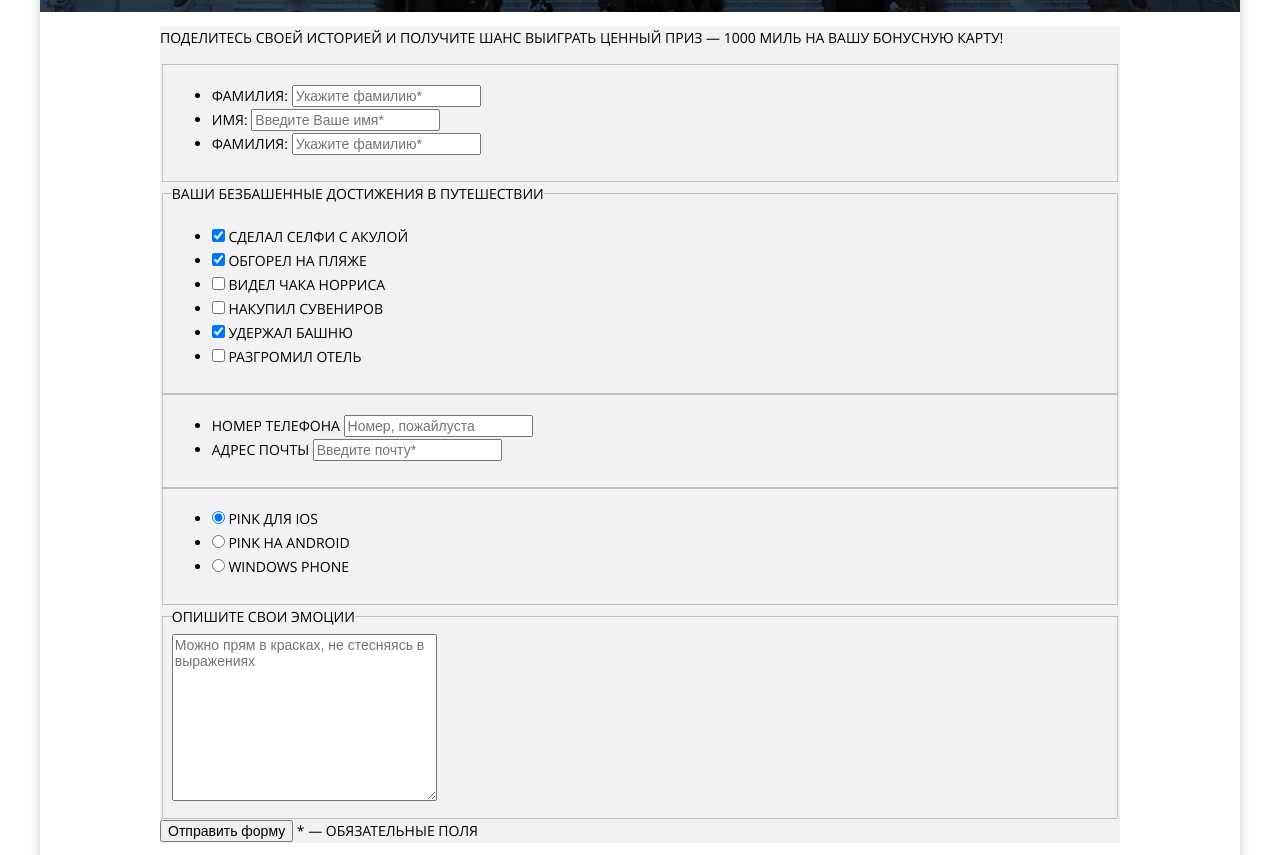
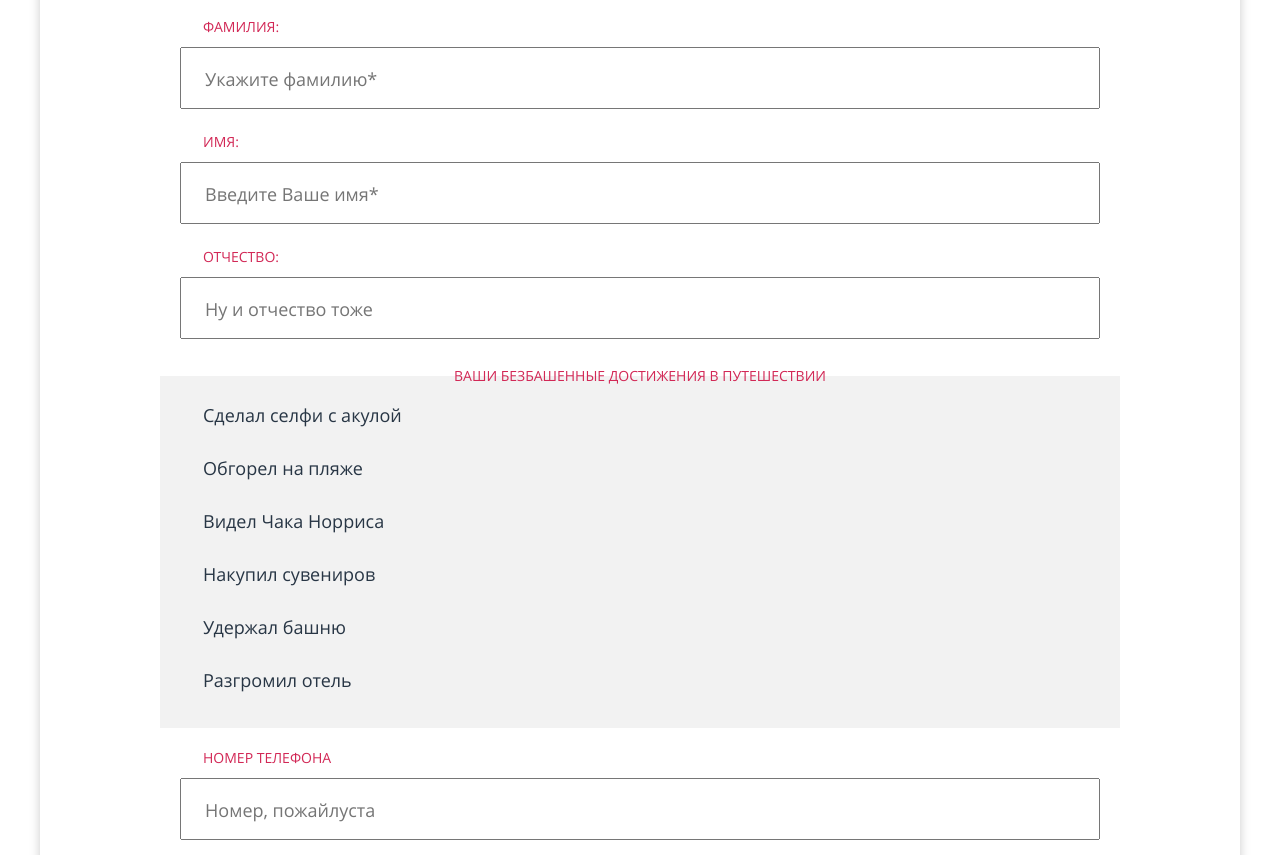
Before and after one commit to IgorViV/Pink, a website: page source/form.html in a window 1280 px wide. Shown: the part 563-1418 px from the top of the page. Drawn offline with nearby package versions, Linux system fonts and the light colour scheme; files that its build step writes are made by us from their sources.

Commit message:
Верстает мобильную версию страницы form.html

```diff
--- a/source/form.html
+++ b/source/form.html
@@ -93,8 +93,8 @@
             </svg>
           </button>
         </div>
-        <section class="page-banner">
-          <h2>Конкурс на самое безбашенное путишествие с Пинк</h2>
+        <section class="page-banner page-banner--form">
+          <h2>Конкурс на самое безбашенное путешествие с Пинк</h2>
         </section>
       </header>
       <main class="main">
@@ -122,8 +122,8 @@
                   <input type="text" id="first-name" required placeholder="Введите Ваше имя*">
                 </li>
                 <li class="input-block__item">
-                  <label for="last-name">Фамилия:</label>
-                  <input type="text" id="last-name" required placeholder="Укажите фамилию*">
+                  <label for="last-name">Отчество:</label>
+                  <input type="text" id="last-name" required placeholder="Ну и отчество тоже">
                 </li>
               </ul>
             </fieldset>
@@ -133,38 +133,38 @@
                   Ваши безбашенные достижения в путешествии
                 </span>
               </legend>
-              <ul class="input-block">
-                <li class="input-block__item">
+              <ul class="input-block input-block--progress">
+                <li class="input-block__item input-block__item--progress">
                   <label>
                       <input type="checkbox" name="progress" value="selfie with a shark" checked>
                       Сделал селфи с акулой
                   </label>
                 </li>
-                <li class="input-block__item">
+                <li class="input-block__item input-block__item--progress">
                   <label>
                     <input type="checkbox" name="progress" value="burnt on the beach" checked>
                     Обгорел на пляже
                   </label>
                 </li>
-                <li class="input-block__item">
+                <li class="input-block__item input-block__item--progress">
                   <label>
                     <input type="checkbox" name="progress" value="Chuck Norris saw">
                     Видел Чака Норриса
                   </label>
                 </li>
-                <li class="input-block__item">
+                <li class="input-block__item input-block__item--progress">
                   <label>
                     <input type="checkbox" name="progress" value="bought souvenirs">
                     Накупил сувениров
                   </label>
                 </li>
-                <li class="input-block__item">
+                <li class="input-block__item input-block__item--progress">
                   <label>
                     <input type="checkbox" name="progress" value="held the tower" checked>
                     Удержал башню
                   </label>
                 </li>
-                <li class="input-block__item">
+                <li class="input-block__item input-block__item--progress">
                   <label>
                     <input type="checkbox" name="progress" value="trashed the hotel">
                     Разгромил отель
@@ -191,7 +191,7 @@
             </fieldset>
             <fieldset class="form-group form-group--applications">
               <legend class="form-group__title">
-                <span class="visually-hidden">
+                <span>
                   С каким приложением путешествовали?
                 </span>
               </legend>
--- a/source/less/blocks/form.less
+++ b/source/less/blocks/form.less
@@ -2,10 +2,44 @@
 
 }
 
+.form-group {
+  .reset();
+  padding-top: 0px;
+  padding-left: 20px;
+  padding-right: 20px;
+  padding-bottom: 10px;
+  border: none;
+}
+
+.form-group--progress {
+  background-color: #f2f2f2;
+}
+
+.form-group__title {
+  font-size: 14px;
+  line-height: 18px;
+  text-align: center;
+  color: @label-color;
+}
+
 @media (min-width: @tablet-width) {
-
+  .form-group {
+    // .reset();
+    padding-top: 10px;
+    padding-left: 20px;
+    padding-right: 20px;
+    padding-bottom: 10px;
+    border: none;
+  }
 }
 
 @media (min-width: @desktop-width) {
-
+  .form-group {
+    // .reset();
+    padding-top: 10px;
+    padding-left: 20px;
+    padding-right: 20px;
+    padding-bottom: 10px;
+    border: none;
+  }
 }
--- a/source/less/blocks/input-block.less
+++ b/source/less/blocks/input-block.less
@@ -0,0 +1,71 @@
+.input-block {
+  display: flex;
+  flex-direction: column;
+  .reset();
+  padding-top: 5px;
+  list-style: none;
+}
+
+.input-block__item {
+  display: flex;
+  flex-direction: column;
+  .reset();
+  margin-bottom: 18px;
+
+  label {
+    .reset();
+    margin-bottom: 5px;
+    padding-left: 23px;
+    font-size: 14px;
+    line-height: 30px;
+    font-family: @font-family-base;
+    color: @label-color;
+  }
+
+  input {
+    .reset();
+    padding-top: 15px;
+    padding-left: 23px;
+    padding-bottom: 13px;
+    font-size: 18px;
+    line-height: 30px;
+    font-family: @font-family-base;
+  }
+}
+
+.input-block--progress {
+
+}
+
+.input-block__item--progress {
+  label {
+    // .reset();
+    // margin-bottom: 5px;
+    // padding-left: 23px;
+    font-size: 18px;
+    // line-height: 30px;
+    // font-family: @font-family-base;
+    text-transform: none;
+    color: #283645;
+  }
+
+  input {
+    display: none;
+    // .reset();
+    // padding-top: 15px;
+    // padding-left: 23px;
+    // padding-bottom: 13px;
+    // font-size: 18px;
+    // line-height: 30px;
+    // font-family: @font-family-base;
+
+  }
+}
+
+@media (min-width: @tablet-width) {
+
+}
+
+@media (min-width: @desktop-width) {
+
+}
--- a/source/less/blocks/page-banner.less
+++ b/source/less/blocks/page-banner.less
@@ -3,7 +3,7 @@
   padding-bottom: 85px;
 
   h2 {
-    width: 180px;
+    width: 280px;
     .reset-center();
     font-weight: 300;
     font-size: 24px;
@@ -11,6 +11,11 @@
     text-transform: none;
     text-align: center;
   }
+}
+
+.page-banner--form {
+  padding-top: 30px;
+  padding-bottom: 55px;
 }
 
 @media (min-width: @tablet-width) {
@@ -24,6 +29,17 @@
       line-height: 60px;
     }
   }
+
+  .page-banner--form {
+    padding-top: 70px;
+    padding-bottom: 140px;
+
+    h2 {
+      width: 490px;
+      // font-size: 50px;
+      // line-height: 60px;
+    }
+  }
 }
 
 @media (min-width: @desktop-width) {
--- a/source/less/blocks/questionnaire.less
+++ b/source/less/blocks/questionnaire.less
@@ -0,0 +1,51 @@
+.questionnaire {
+  display: flex;
+  flex-direction: column;
+  background-color: #ffffff;
+}
+
+.questionnaire__header {
+  p {
+    .reset-center();
+    padding-top: 45px;
+    padding-left: 20px;
+    padding-right: 20px;
+    padding-bottom: 30px;
+    font-size: 14px;
+    line-height: 30px;
+    text-align: center;
+    text-transform: none;
+  }
+}
+
+@media (min-width: @tablet-width) {
+  .questionnaire__header {
+    p {
+      // .reset-center();
+      padding-top: 45px;
+      padding-left: 20px;
+      padding-right: 20px;
+      padding-bottom: 30px;
+      font-size: 14px;
+      line-height: 30px;
+      // text-align: center;
+      // text-transform: none;
+    }
+  }
+}
+
+@media (min-width: @desktop-width) {
+  .questionnaire__header {
+    p {
+      // .reset-center();
+      padding-top: 45px;
+      padding-left: 20px;
+      padding-right: 20px;
+      padding-bottom: 30px;
+      font-size: 14px;
+      line-height: 30px;
+      // text-align: center;
+      // text-transform: none;
+    }
+  }
+}
--- a/source/less/variables.less
+++ b/source/less/variables.less
@@ -43,6 +43,8 @@
 @range-color: #d22856;
 @range-color--active: #d22856;
 
+@label-color: #d22856;
+
 //@bg-color-page-logo: fade(@black, 30%);
 
 /*
```
Also changed, not shown: 1 other file.
